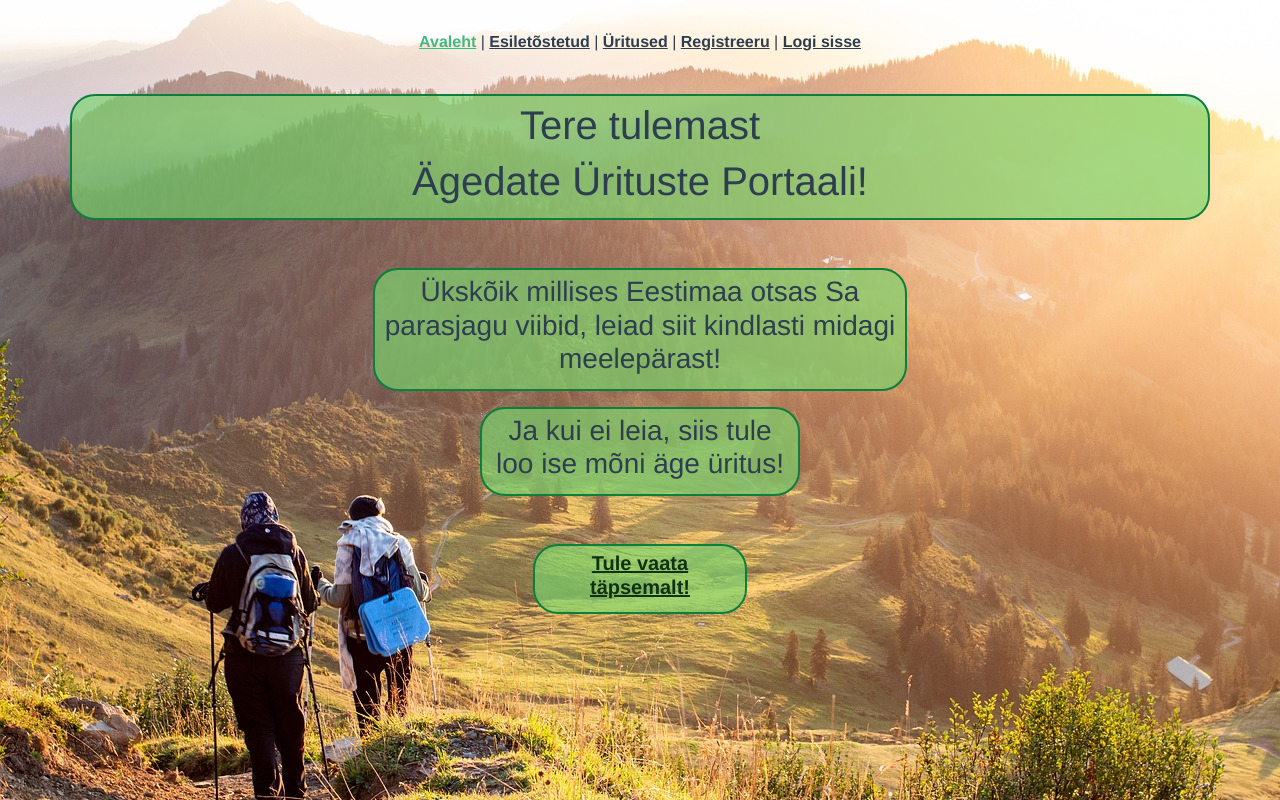
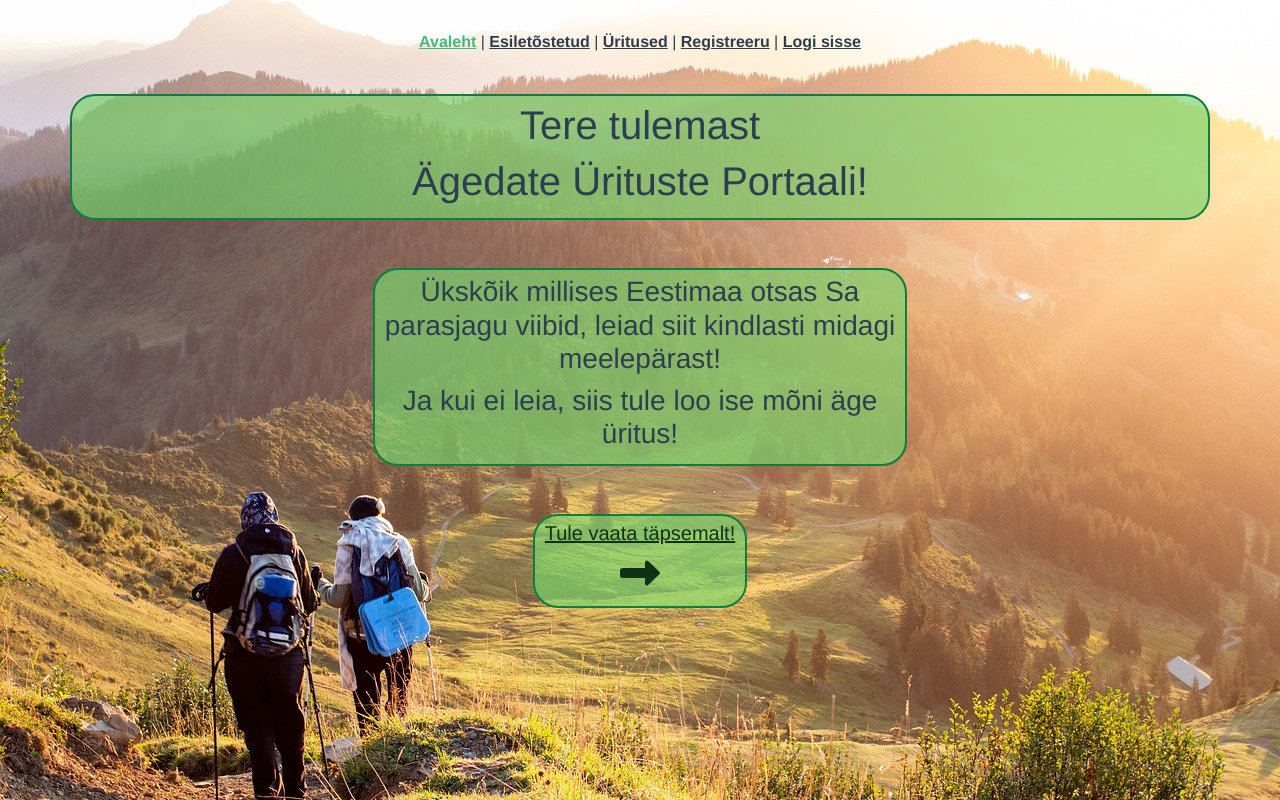
Before and after one commit to katrisaar/events_front, a Vue app: page / in a window 1280 px wide. Built offline with nearby package versions, Linux system fonts and the light colour scheme.

Commit message:
Veel nuppe roheliseks

```diff
--- a/src/views/HomeView.vue
+++ b/src/views/HomeView.vue
@@ -11,16 +11,10 @@
             </div>
         </div>
     </div>
-    <div class="container col-5 mt-5">
+    <div class="container col-5 mt-5 mb-5">
         <div class="row">
             <div class="col-sm">
                 <h3>Ükskõik millises Eestimaa otsas Sa parasjagu viibid, leiad siit kindlasti midagi meelepärast!</h3>
-            </div>
-        </div>
-    </div>
-    <div class="container col-3 mt-3 mb-5">
-        <div class="row">
-            <div class="col-sm">
                 <h3>Ja kui ei leia, siis tule loo ise mõni äge üritus!</h3>
             </div>
         </div>
@@ -28,7 +22,8 @@
     <div class="container col-2 mt-5">
         <div class="row">
             <div class="col-sm">
-                <h5><a href="#" @click="navigateToHighlights">Tule vaata täpsemalt!</a></h5>
+                <a href="#" @click="navigateToHighlights"><h5>Tule vaata täpsemalt!</h5>
+                    <h5><font-awesome-icon :icon="['fas', 'right-long']" size="2xl" /> </h5></a>
             </div>
         </div>
     </div>
--- a/src/views/LoginView.vue
+++ b/src/views/LoginView.vue
@@ -19,7 +19,7 @@
         </div>
         <div class="row">
             <div class="col">
-                <button @click="login" class="btn btn-primary" type="submit">Logi sisse</button>
+                <button @click="login" class="btn btn-success" type="submit">Logi sisse</button>
             </div>
         </div>
         <div class="row mt-5" >
@@ -29,7 +29,7 @@
         </div>
         <div class="row mt-2">
             <div class="col">
-                <button @click="initiateRegistration" class="btn btn-outline-success" type="submit ">Registreeru</button>
+                <button @click="initiateRegistration" class="btn btn-success" type="submit ">Registreeru</button>
             </div>
         </div>
     </div>
--- a/src/views/RegisterView.vue
+++ b/src/views/RegisterView.vue
@@ -51,7 +51,7 @@
         </div>
         <div class="row">
             <div class="col">
-                <button @click="register" class="btn btn-primary" type="submit">Registreeru</button>
+                <button @click="register" class="btn btn-success" type="submit">Registreeru</button>
             </div>
         </div>
     </div>
```
